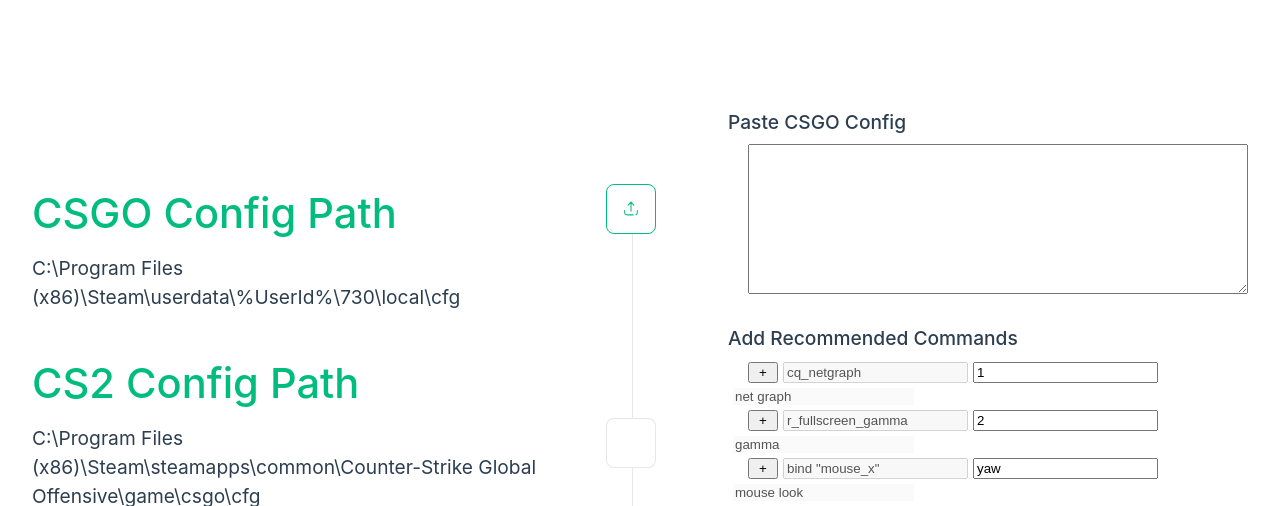
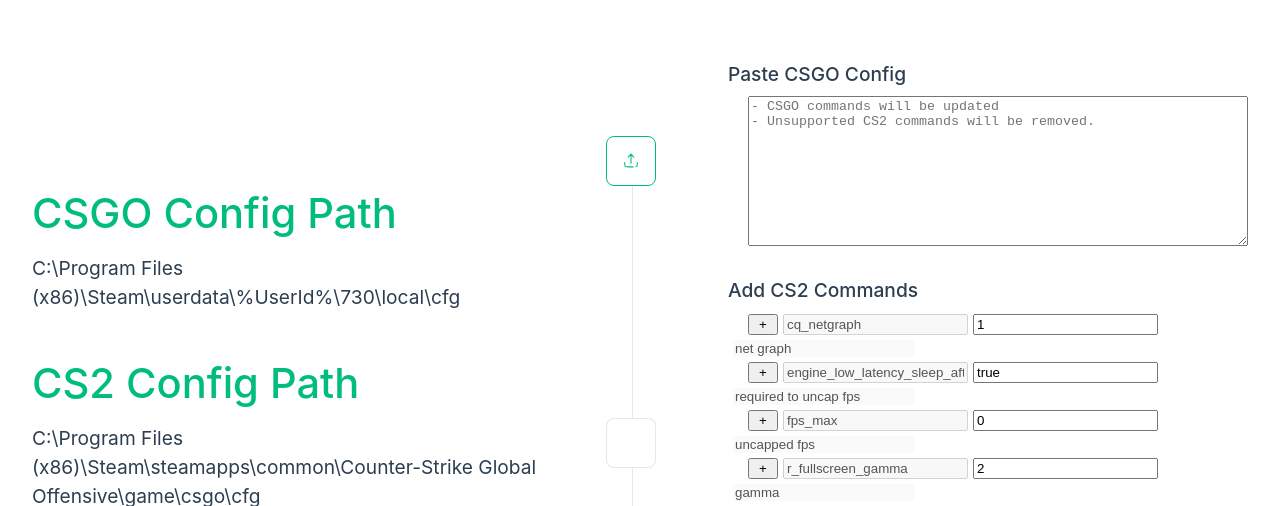
Before and after one commit to WTFender/csgo-cs2-config, a Vue app: page / in a window 1280 px wide. Shown: the top 506 px of the page. Built offline with nearby package versions, Linux system fonts and the light colour scheme; what vue-diff would draw is missing.

Commit message:
add cmds

```diff
--- a/src/App.vue
+++ b/src/App.vue
@@ -8,10 +8,12 @@
 //          value type has changed, the default will be set
 
 const rec_commands = [
-  // not necessarily new, but highly suggested
-  { new: 'cq_netgraph', default: '1', note: 'net graph'},
-  { new: 'r_fullscreen_gamma', default: '2', note: 'gamma'},
-  { new: 'bind "mouse_x"', default: 'yaw', note: 'mouse look'},
+  // not necessarily new, not necessarily recommended, but interesting
+  { new: 'cq_netgraph', default: '1', note: 'net graph' },
+  { new: 'engine_low_latency_sleep_after_client_tick', default: 'true', note: 'required to uncap fps' },
+  { new: 'fps_max', default: '0', note: 'uncapped fps' },
+  { new: 'r_fullscreen_gamma', default: '2', note: 'gamma' },
+  { new: 'bind "mouse_x"', default: 'yaw', note: 'mouse look' },
   { new: 'bind "mouse_y"', default: 'pitch', note: 'mouse look' },
 ]
 
--- a/src/components/ConfigConverter.vue
+++ b/src/components/ConfigConverter.vue
@@ -27,6 +27,7 @@
       added_commands: [],
       upload: "",
       copyText: "Click to Copy",
+      uploadPlaceholder: ''
     };
   },
   components: {
@@ -159,12 +160,12 @@
       <UploadIcon :class="upload === '' ? 'active' : ''" @click="uploadConfig()" />
     </template>
     <template #heading>Paste CSGO Config</template>
-    <textarea v-model="upload" class="config"></textarea>
+    <textarea v-model="upload" class="config" placeholder="- CSGO commands will be updated&#10;- Unsupported CS2 commands will be removed."></textarea>
     <input ref="fileUpload" id="fileUpload" type="file" hidden @change="setConfig()" />
   </Config>
 
   <Config :active="false">
-    <template #heading>Add Recommended Commands</template>
+    <template #heading>Add CS2 Commands</template>
     <div v-for="cmd in rec_commands" :key="cmd.old">
       <button type="button" style="margin-left: 20px; width: 30px;"
         @click="download.includes(cmd.new) ? removeAddedCommand(cmd) : addCommand(cmd)"
```
